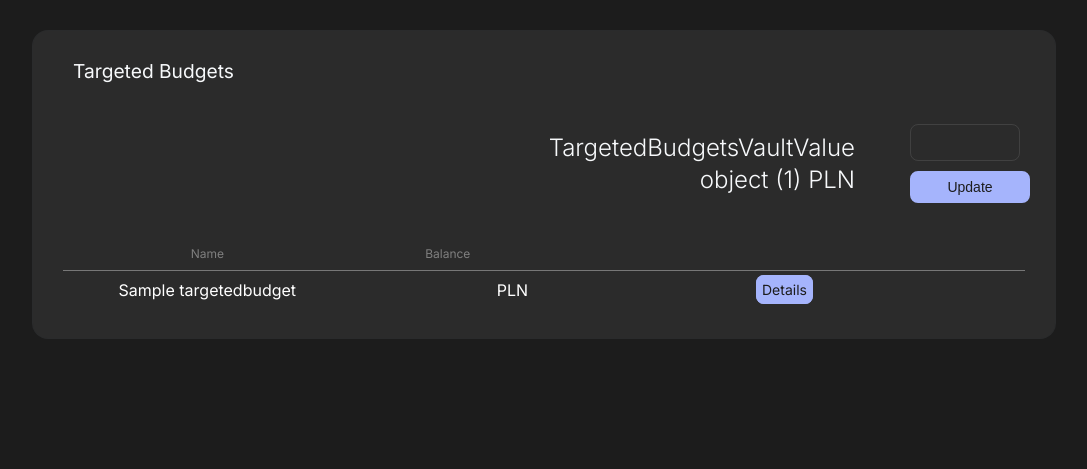
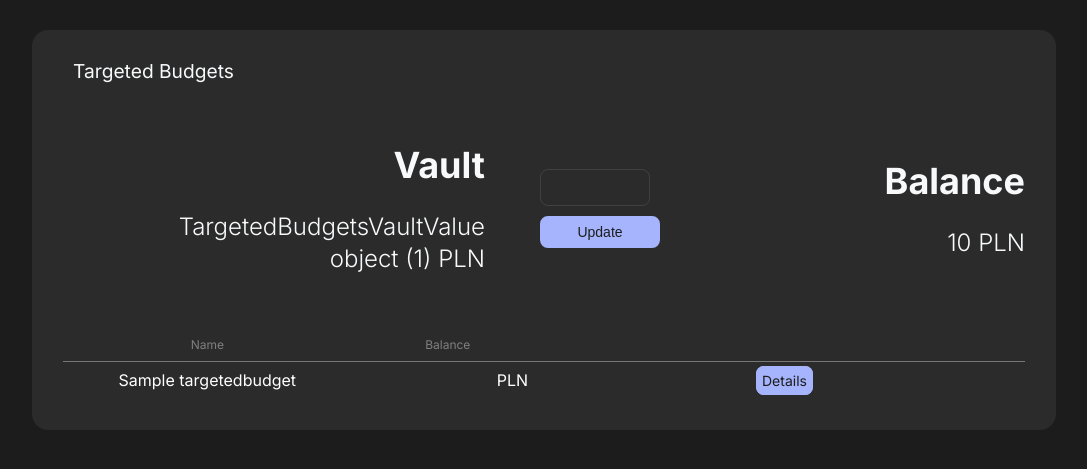
Before and after one commit to pbielenia/Ctrl-Budgets, a Django app: template ctrl_budgets/investments/templates/investments/index.html in a window 1280 px wide. Shown: the part 178-647 px from the top of the page, without its empty margins (96-1183 px from the left). Run offline with Django 5.2, Linux system fonts and the light colour scheme; tables that the repository leaves empty hold one stand-in row (values such as "Sample post"); the template is opened without the code that fills it: values that come from a table or form of the project are taken from there, most other values are stand-ins (such as "Sample title", 1, 10 or a date in 2020).

Commit message:
[target] Calculate budgets and vault balance

```diff
--- a/ctrl_budgets/investments/templates/investments/index.html
+++ b/ctrl_budgets/investments/templates/investments/index.html
@@ -12,7 +12,10 @@
         <div class="grid-item-header">Targeted Budgets</div>
         <div class="grid-item-body flex-direction-column">
             <div class="flex-align-right">
-                <div class="label-balance">{{targeted_budgets_vault_value}} PLN</div>
+                <div class="label-balance">
+                    <h2>Vault</h2>
+                    <p>{{targeted_budgets_vault_value}} PLN</p>
+                </div>
                 <form class="form-base width-120px" method="post">
                     {% csrf_token %}
                     {% for field in targeted_budgets_vault_form %}
@@ -24,6 +27,10 @@
                         <input class="button button-violet button-middle" type="submit" value="Update">
                     </div>
                 </form>
+                <div class="label-balance">
+                    <h2>Balance</h2>
+                    <p>{{targeted_budgets_balance}} PLN</p>
+                </div>
             </div>
             <table class="table-responsive">
                 <thead>
```
Also changed, not shown: ctrl_budgets/investments/views.py (+18 -2 lines).
